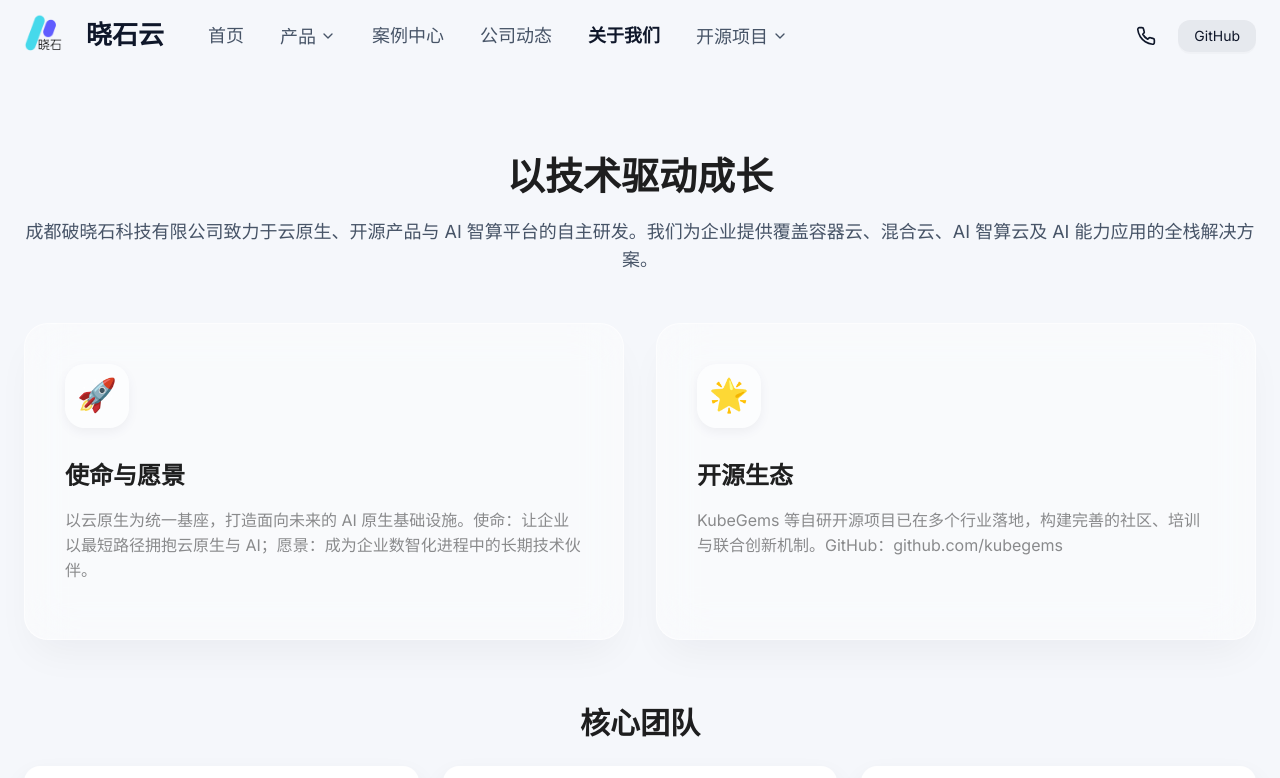
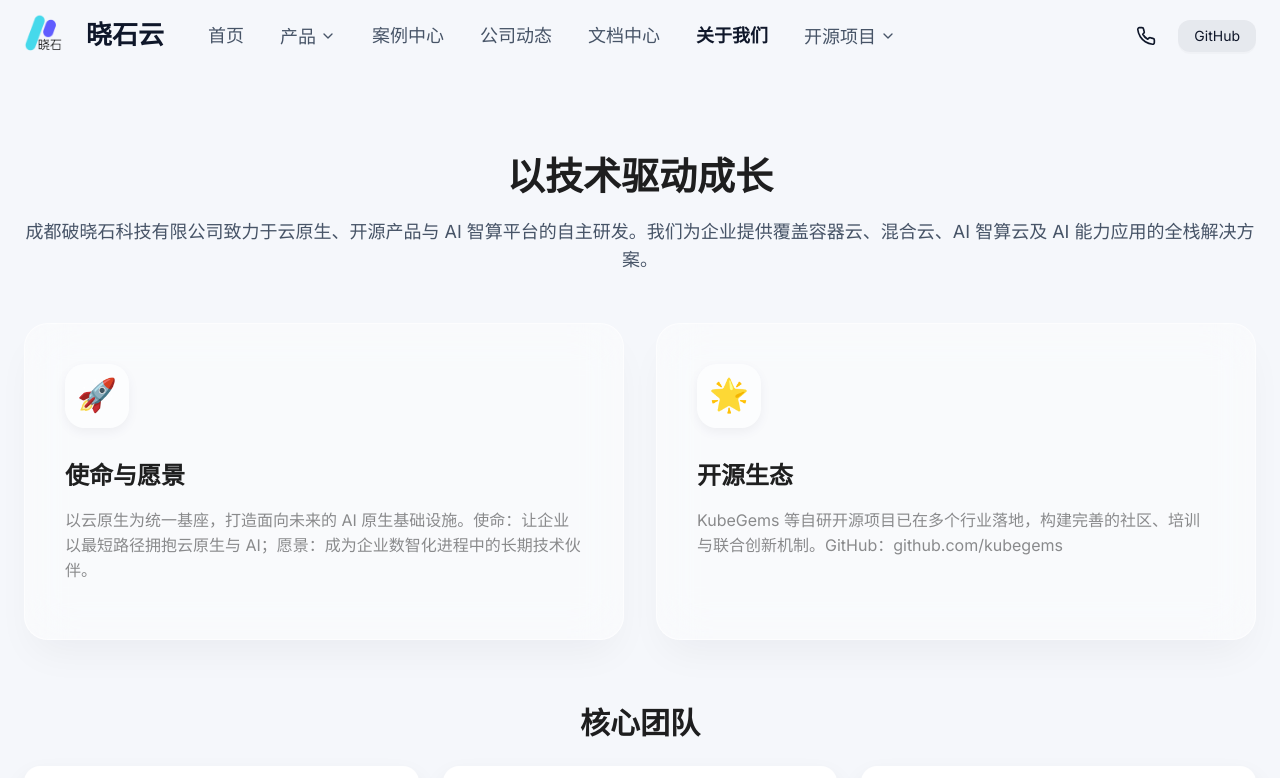
Before and after one commit to poxiaoyun/portal, a Next.js app: page /about in a window 1280 px wide. Shown: the top 778 px of the page. Built offline with nearby package versions, Linux system fonts and the light colour scheme.

Commit message:
feat： 添加文档中心

```diff
--- a/app/page.tsx
+++ b/app/page.tsx
@@ -90,7 +90,7 @@ export default function HomePage() {
         title="为 AI 云原生创造好内核"
         description="专注云原生开源、混合云与 AI 智算平台，为企业提供覆盖容器云、混合云、智算云及 AI 能力的全栈解决方案。"
         ctaPrimary={{ label: "预约演示", href: "/contact" }}
-        badge={<Tag color="black">Powered by Github Copilot</Tag>}
+        badge={<Tag color="black">Powered by Codex</Tag>}
       />
 
       <section style={{ maxWidth: 1400, margin: "0 auto", padding: "40px 24px" }}>
--- a/components/Navbar.tsx
+++ b/components/Navbar.tsx
@@ -30,6 +30,7 @@ export function Navbar() {
     { href: defaultProductHref, label: "产品", hasDropdown: true, dropdownKey: "products" },
     { href: "/cases", label: "案例中心" },
     { href: "/blog", label: "公司动态" },
+    { href: "https://poxiaoyun.github.io/docs/", label: "文档中心", external: true },
     { href: "/about", label: "关于我们" },
     {
       href: defaultOpenSourceHref,
```
